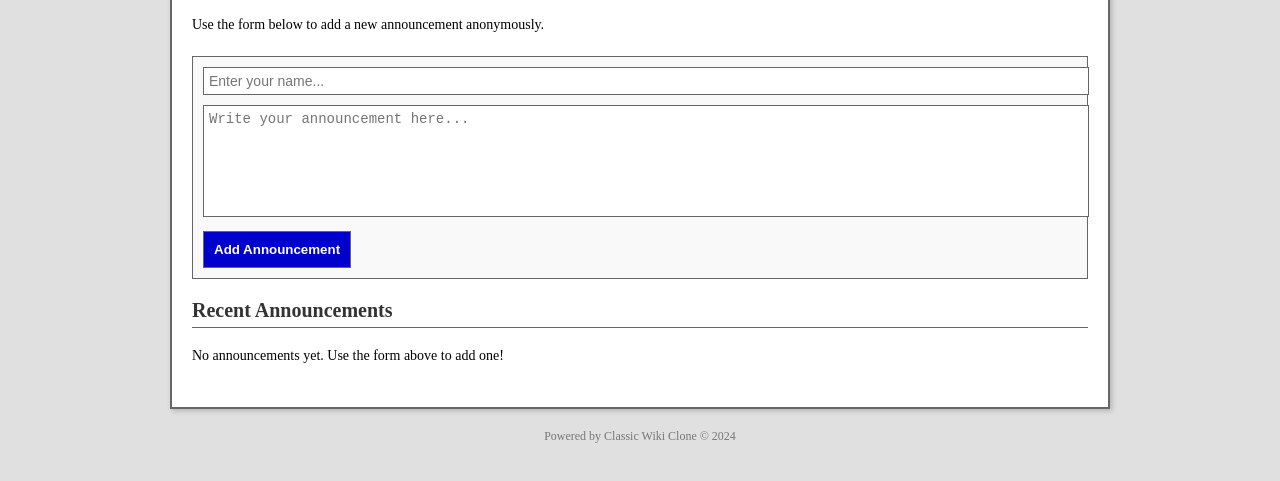
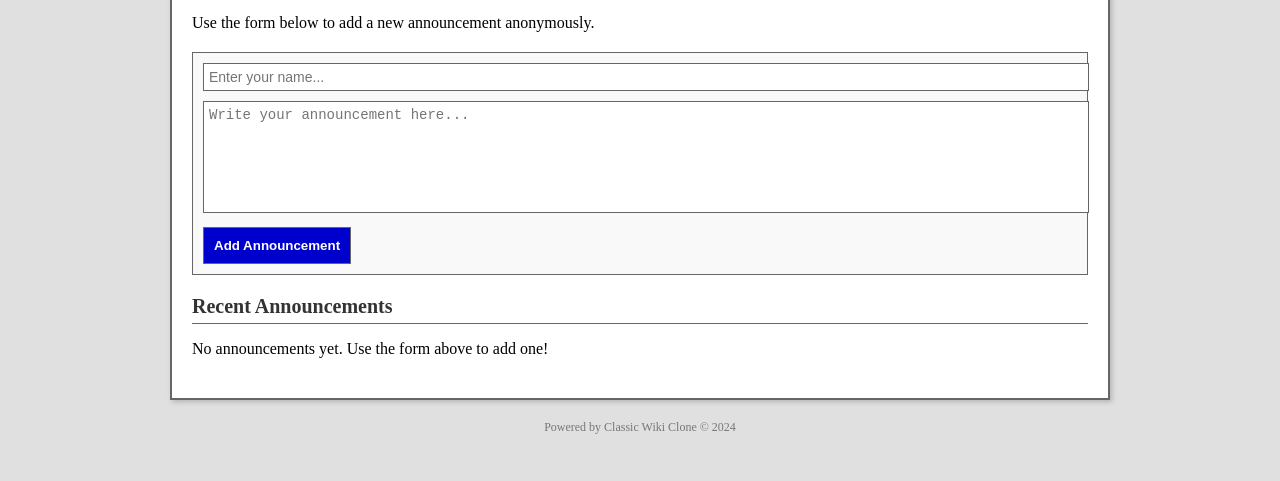
Before and after one commit to QuantumMapleQC/Project-Website, a website: page docs/news.html in a window 1280 px wide. Shown: the part 215-696 px from the top of the page. Drawn offline with Linux system fonts and the light colour scheme.

Commit message:
Update news.html

```diff
--- a/docs/news.html
+++ b/docs/news.html
@@ -77,11 +77,6 @@
             margin-top: 0;
         }
 
-        .section p {
-            font-size: 14px;
-            line-height: 1.6;
-        }
-
         #footer {
             text-align: center;
             margin-top: 20px;
@@ -131,7 +126,6 @@
         #recent-announcements {
             margin-top: 20px;
         }
-
     </style>
 </head>
 
@@ -216,6 +210,9 @@
             }
         }
     </script>
+</body>
+</html>
+
 
 </body>
 
```
